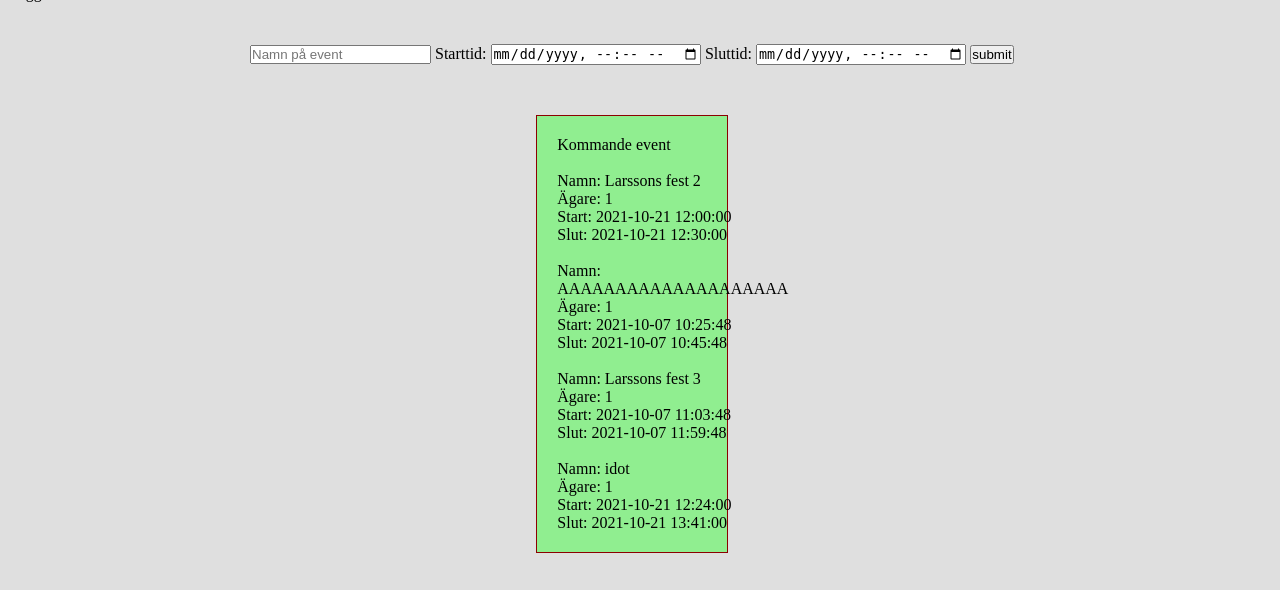
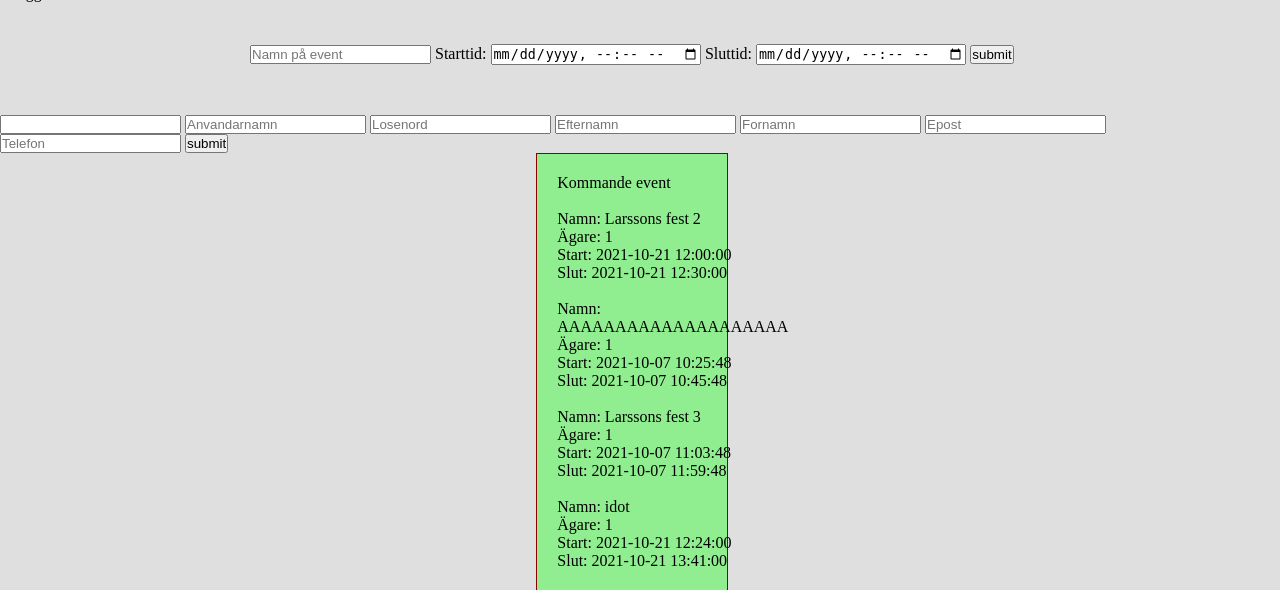
Before and after one commit to lukasA02/Theprovider, a PHP site: page /mapp/ in a window 1280 px wide. Shown: the part 86-676 px from the top of the page. Run offline with PHP 8.4, Linux system fonts and the light colour scheme; data comes from the database, SQL or seed files in the repository.

Commit message:
Add files via upload

```diff
--- a/conn.php
+++ b/conn.php
@@ -2,7 +2,7 @@
 $servername = "localhost";
 $username = "root";
 $password = "";
-$dbname = "tp";
+$dbname = "TP";
 
 // Create connection
 $conn = mysqli_connect($servername, $username, $password, $dbname);
--- a/index.php
+++ b/index.php
@@ -52,7 +52,19 @@
     <label for="sluttid">Sluttid:</label>
     <input type="datetime-local" name="sluttid" require>
     <input type="submit" name="submit" value="submit">
+</form>
 </div>
+
+<form action="skapaanvandare.php" method="GET">
+    <input type="number" name="Behorighet">
+    <input type="text" placeholder="Anvandarnamn" name="Anvnamn">
+    <input type="password" placeholder="Losenord" name="Losen">
+    <input type="text" placeholder="Efternamn" name="Enamn">
+    <input type="text" placeholder="Fornamn" name="Fnamn">
+    <input type="text" placeholder="Epost" name="Epost">
+    <input type="text" placeholder="Telefon" name="Telefon">
+    <input type="submit" value="submit">
+</form>
     <?php
 include 'conn.php';
 $sql = "SELECT starttid, sluttid, eventid, agare, namn FROM event, anvandare ";
```
Also changed, not shown: skapaanvandare.php (added, +22 -0 lines).
